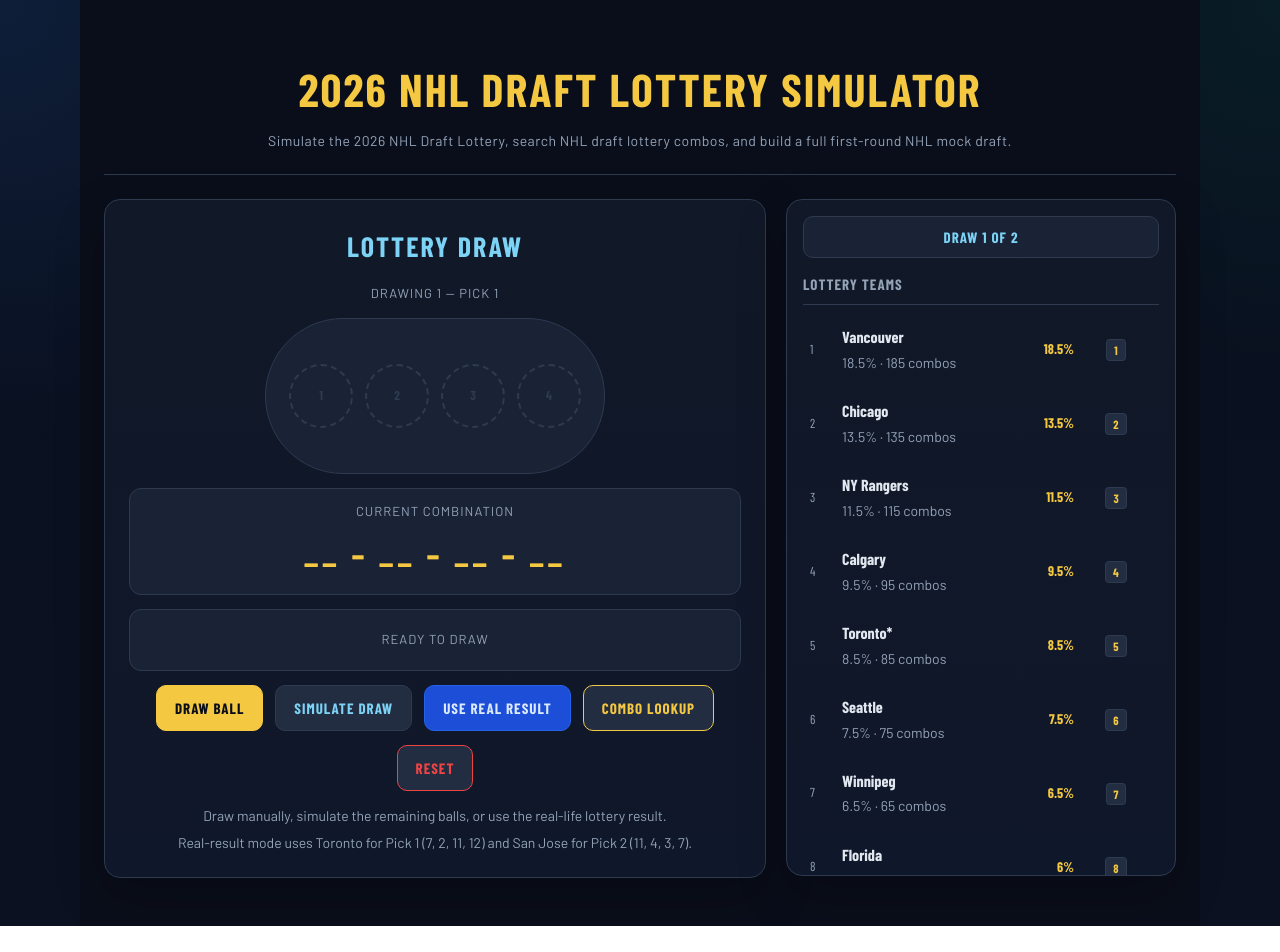
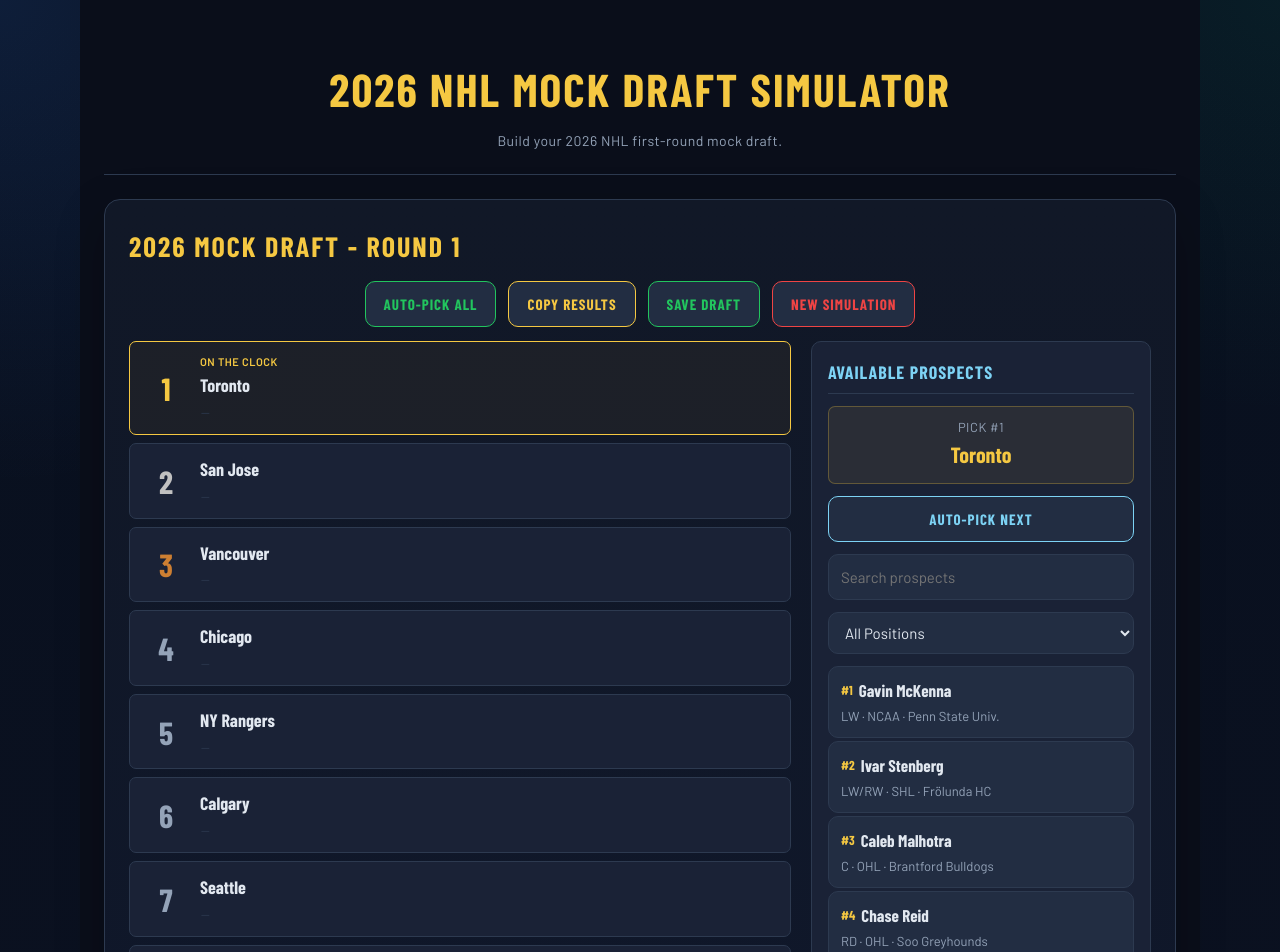
Before and after one commit to joshcohn27/nhl-lottery-sim, a React (Vite) app: page / in a window 1280 px wide. Shown: the top 952 px of the page. Before the commit the page ends 926 px from the top, so only its background shows below. Built offline with nearby package versions, Linux system fonts and the light colour scheme; a web font is replaced by a local one.

Commit message:
updates to prospects and disabled lotto

```diff
--- a/src/App.tsx
+++ b/src/App.tsx
@@ -46,6 +46,43 @@
 const PROSPECTS_CSV_PATH = "/mock/prospects.csv";
 const INVERSE_STANDINGS_CSV_PATH = "/mock/inverse_standings.csv";
 const REDRAW_COMBO = "11,12,13,14";
+
+const LOTTERY_LOCKED = true;
+
+const LOCKED_DRAFT_ORDER: DraftPick[] = [
+  { team: "Toronto",      pick: 1,  note: "",                 player: null },
+  { team: "San Jose",     pick: 2,  note: "",                 player: null },
+  { team: "Vancouver",    pick: 3,  note: "",                 player: null },
+  { team: "Chicago",      pick: 4,  note: "",                 player: null },
+  { team: "NY Rangers",   pick: 5,  note: "",                 player: null },
+  { team: "Calgary",      pick: 6,  note: "",                 player: null },
+  { team: "Seattle",      pick: 7,  note: "",                 player: null },
+  { team: "Winnipeg",     pick: 8,  note: "",                 player: null },
+  { team: "San Jose",     pick: 9,  note: "(via Florida)",    player: null },
+  { team: "Nashville",    pick: 10, note: "",                 player: null },
+  { team: "St. Louis",    pick: 11, note: "",                 player: null },
+  { team: "New Jersey",   pick: 12, note: "",                 player: null },
+  { team: "NY Islanders", pick: 13, note: "",                 player: null },
+  { team: "Columbus",     pick: 14, note: "",                 player: null },
+  { team: "St. Louis",    pick: 15, note: "(via Detroit)",    player: null },
+  { team: "St. Louis",    pick: 16, note: "(via Washington)", player: null },
+  { team: "Los Angeles",  pick: 17, note: "",                 player: null },
+  { team: "Washington",   pick: 18, note: "(via Anaheim)",    player: null },
+  { team: "Utah",         pick: 19, note: "",                 player: null },
+  { team: "Buffalo",      pick: 20, note: "(via Edmonton)",   player: null },
+  { team: "Philadelphia", pick: 21, note: "",                 player: null },
+  { team: "Pittsburgh",   pick: 22, note: "",                 player: null },
+  { team: "Boston",       pick: 23, note: "",                 player: null },
+  { team: "Vancouver",    pick: 24, note: "(via Minnesota)",  player: null },
+  { team: "Ottawa",       pick: 25, note: "(via Tampa Bay)",  player: null },
+  { team: "NY Rangers",   pick: 26, note: "(via Dallas)",     player: null },
+  { team: "San Jose",     pick: 27, note: "(via Buffalo)",    player: null },
+  { team: "Montreal",     pick: 28, note: "",                 player: null },
+  { team: "St. Louis",    pick: 29, note: "(via Colorado)",   player: null },
+  { team: "Calgary",      pick: 30, note: "(via Vegas)",      player: null },
+  { team: "Carolina",     pick: 31, note: "",                 player: null },
+  { team: "Ottawa",       pick: 32, note: "(via Ottawa)",     player: null },
+];
 
 const REAL_PICK_1_BALLS = [7, 2, 11, 12];
 const REAL_PICK_2_BALLS = [11, 4, 3, 7];
@@ -526,6 +563,13 @@
       .catch(() => {
         setStandingsStatus("Could not load inverse_standings.csv. Make sure inverse_standings.csv is in /public/mock.");
       });
+  }, []);
+
+  useEffect(() => {
+    if (!LOTTERY_LOCKED) return;
+    setDraftPicks(LOCKED_DRAFT_ORDER);
+    setLottoDone(true);
+    setLottoPhase("draft");
   }, []);
 
   useEffect(() => {
@@ -1464,9 +1508,11 @@
       `}</style>
 
       <header style={S.header}>
-        <h1 style={S.h1}>2026 NHL Draft Lottery Simulator</h1>
+        <h1 style={S.h1}>{LOTTERY_LOCKED ? "2026 NHL Mock Draft Simulator" : "2026 NHL Draft Lottery Simulator"}</h1>
         <div style={S.sub}>
-          Simulate the 2026 NHL Draft Lottery, search NHL draft lottery combos, and build a full first-round NHL mock draft.
+          {LOTTERY_LOCKED
+            ? "Build your 2026 NHL first-round mock draft."
+            : "Simulate the 2026 NHL Draft Lottery, search NHL draft lottery combos, and build a full first-round NHL mock draft."}
         </div>
         {/* <div style={S.sub}>
           {csvStatus} · {prospectStatus} · {standingsStatus}
@@ -1813,12 +1859,14 @@
               2026 Mock Draft - Round 1
             </h2>
             <div style={S.btnRow}>
+              {!LOTTERY_LOCKED && (
                 <button
                   style={btn({ color: "#7dd3f5", borderColor: "#7dd3f5" })}
                   onClick={() => setLottoPhase("lottery")}
                 >
                   Back to Lottery
                 </button>
+              )}
               <button
                 style={
                   draftActionDisabled
```
Also changed, not shown: public/mock/prospects.csv. Lines whose indentation alone changed are shown as unchanged.
